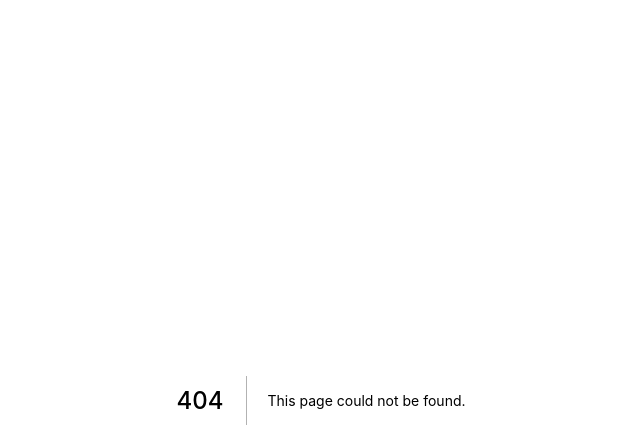
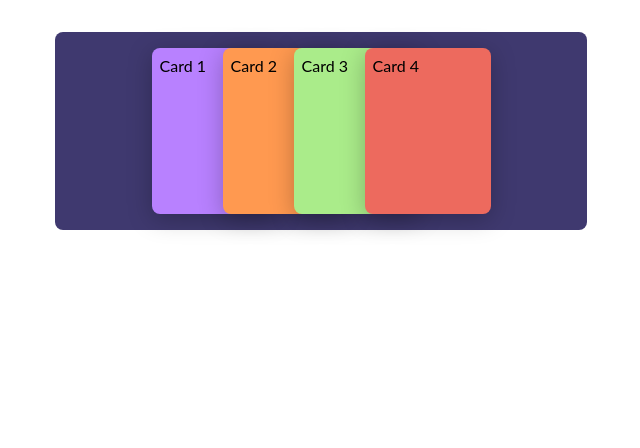
Before and after one commit to Rohitrai12/UI-Components, a Next.js app: page /cards-hover-effect in a window 1280 px wide. Before the commit this address had no page. Shown: the top 448 px of the page, without its empty margins (319-959 px from the left). Built offline with nearby package versions, Linux system fonts and the light colour scheme.

Commit message:
feat: cards hover effect

```diff
--- /dev/null
+++ b/pages/cards-hover-effect.tsx
@@ -0,0 +1,79 @@
+import React from 'react';
+import Container from '@components/Container';
+
+const cardsHoverEffect = () => {
+   return (
+        <>
+            <Container>
+                <div className="gallery">
+                    <div className="card">
+                        Card 1
+                    </div>
+                    <div className="card">
+                        Card 2
+                    </div>
+                    <div className="card">
+                        Card 3
+                    </div>
+                    <div className="card">
+                        Card 4
+                    </div>
+                </div>
+            </Container>
+            <style jsx>
+                {`
+
+.gallery {
+    display: flex;
+    left: calc(50% - 330px);
+}
+
+.card {
+    position: relative;
+    left: 0px;
+    width: 110px;
+    height: 150px;
+    padding: 8px;
+    background-color: white;
+    border-radius: 8px;
+    transition: 1s ease-in-out;
+    box-shadow: rgba(0, 0, 0, 0.25) 0px 5px 25px;
+}
+
+.card:nth-child(1) {
+    background-color: #B881FF;
+}
+
+.card:nth-child(2) {
+    background-color: #FF9950;
+}
+
+.card:nth-child(3) {
+    background-color: #AAEC8A;
+}
+
+.card:nth-child(4) {
+    background-color: #ED6A5E;
+}
+
+.card:not(:first-child) {
+    margin-left: -55px;
+}
+
+.card:hover {
+    transform: translateY(-16px);
+    font-weight: bold;
+    cursor: pointer;
+}
+
+.card:hover ~ .card {
+    left: 55px;
+}
+                `}
+            </style>
+        </>
+   )
+
+}
+
+export default cardsHoverEffect;
```
